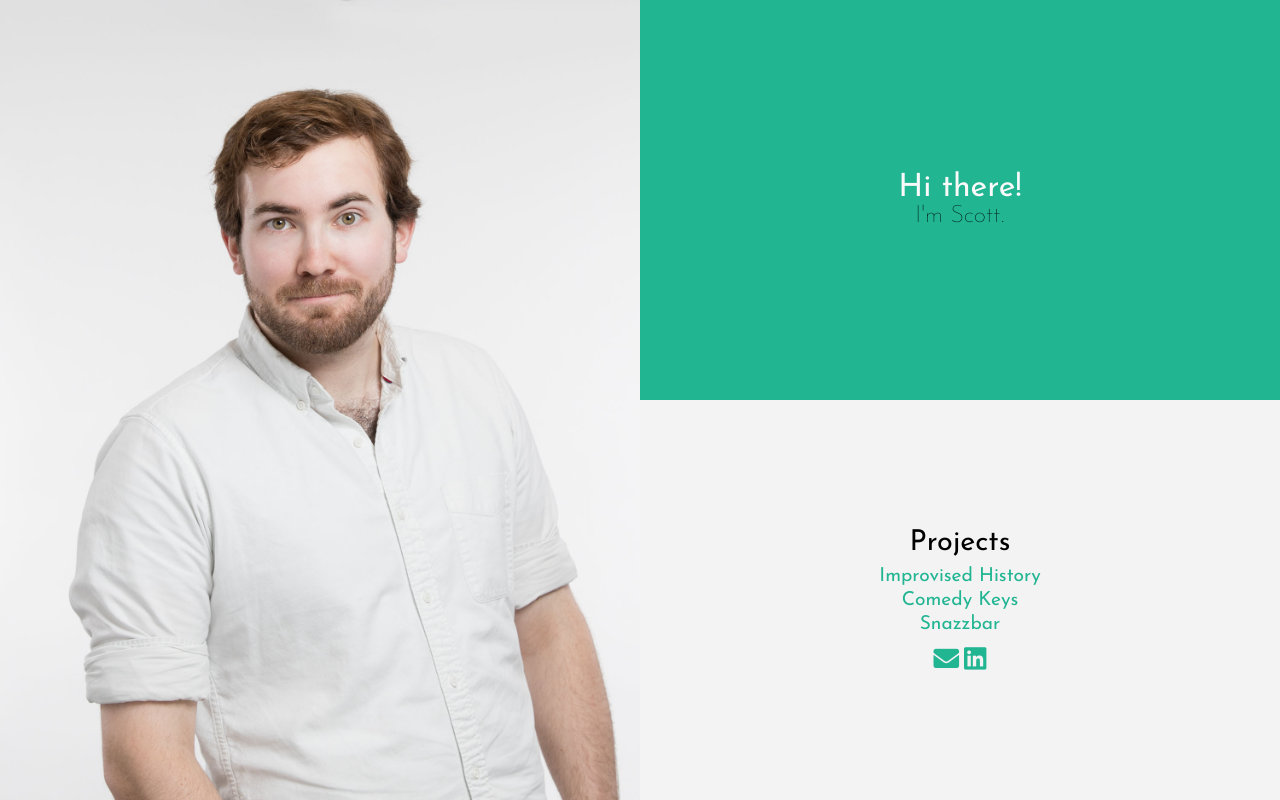
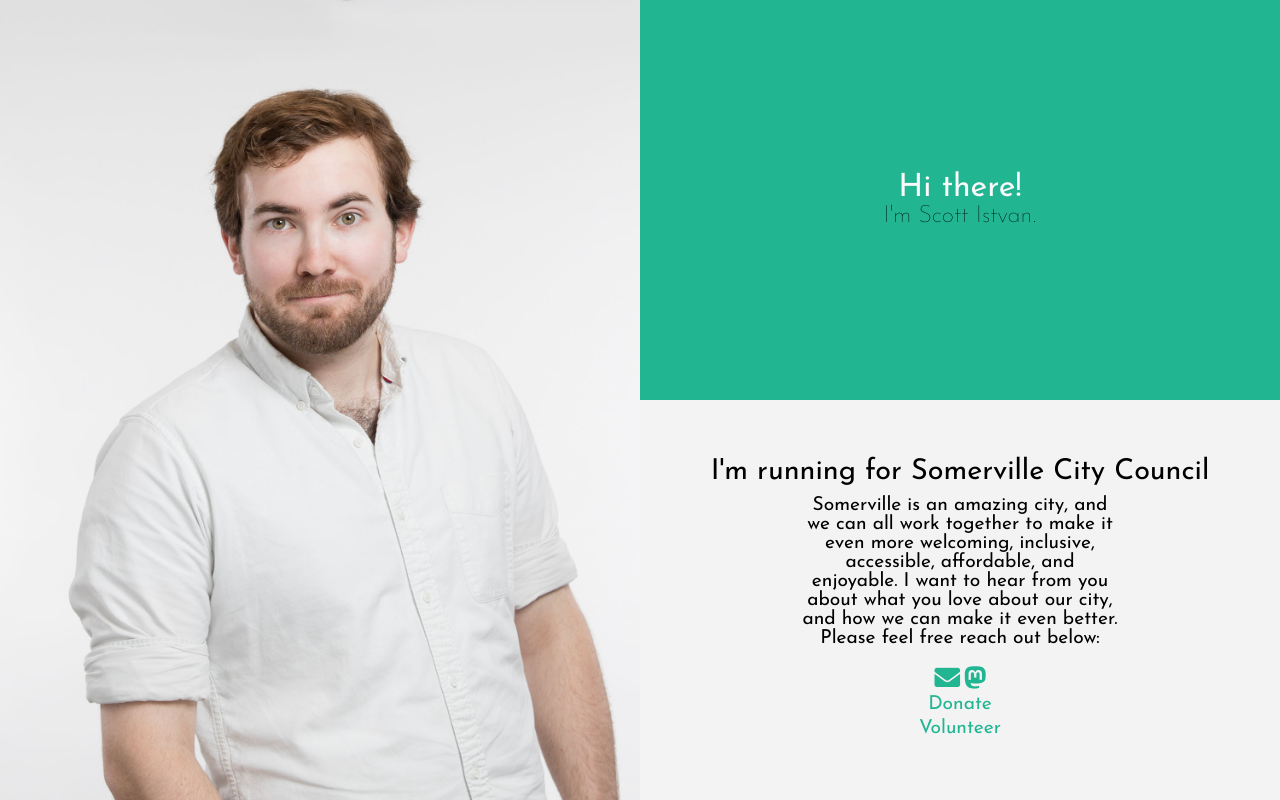
Before and after one commit to scit106/scottistvan.com, a plain HTML site: page index.html in a window 1280 px wide. Drawn offline with Linux system fonts and the light colour scheme.

Commit message:
add text for campaign placeholder site

```diff
--- a/index.html
+++ b/index.html
@@ -9,26 +9,29 @@
   <link href="https://fonts.googleapis.com/css?family=Josefin+Sans:100,400,700|Raleway" rel="stylesheet">
 </head>
 <body>
-  <div class="scott-headshot half-width inline-block">
+  <div class="scott-headshot half-width full-height inline-block">
   </div>
-	<div class="inline-block half-width float-right mid-grey-bk">
+	<div class="inline-block half-width full-height float-right mid-grey-bk">
     <div class="half-height teal-bk flex-column">
       <h1 class="title-font white">Hi there!</h1>
-      <h2 class="title-font light">I'm Scott.</h2>
+      <h2 class="title-font light">I'm Scott Istvan.</h2>
     </div>
     <div class="half-height flex-column links">
-      <h2 class="title-font margin-bottom">Projects</h2>
-		  <a class="title-font teal link-margin" href="http://improvhistory.com">Improvised History</a>
-      <a class="title-font teal link-margin" href="http://comedykeys.com">Comedy Keys</a>
-      <a class="title-font teal link-margin" href="http://www.snazzbar.com">Snazzbar</a>
-      <div class="icon-links-row">
+      <h2 class="title-font margin-bottom">I'm running for Somerville City Council</h2>
+      <p class="title-font margin-bottom half-width centered">
+        Somerville is an amazing city, and we can all work together to make it even more welcoming, inclusive, accessible, affordable, and enjoyable.
+        I want to hear from you about what you love about our city, and how we can make it even better. Please feel free reach out below:
+      </p>
+      <div class="icon-links-row link-margin">
         <a class="teal" href="mailto:scott@scottistvan.com">
           <i class="fas fa-envelope fa-lg"></i>
         </a>
-        <a class="teal" href="https://www.linkedin.com/in/scottistvan/">
-          <i class="fab fa-linkedin fa-lg"></i>
+        <a class="teal" href="https://better.boston/@scottsthoughts">
+          <i class="fab fa-mastodon fa-lg"></i>
         </a>
       </div>
+      <a class="title-font teal link-margin" href="https://secure.actblue.com/donate/scott-istvan-1">Donate</a>
+      <a class="title-font teal link-margin" href="https://forms.gle/DhJubkFFa8NCnzBCA">Volunteer</a>
     </div>
   </div>
 </body>
--- a/style.css
+++ b/style.css
@@ -58,9 +58,12 @@ a {
 	float: right;
 }
 
+.full-height {
+	height: 100vh;
+}
+
 .half-width {
 	width: 50%;
-	height: 100vh;
 }
 
 .half-height {
```
